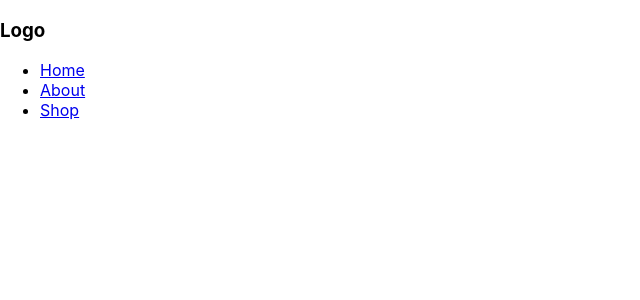
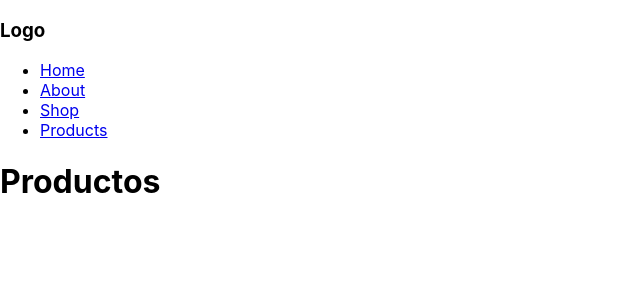
Before and after one commit to juaneme8/md-react-router, a React (Create React App) app: page /products in a window 1280 px wide. Shown: the top 300 px of the page, without its empty margins (0-640 px from the left). Built offline with nearby package versions, Linux system fonts and the light colour scheme.

Commit message:
Query string parameters parsed with query-string package

```diff
--- a/package.json
+++ b/package.json
@@ -6,6 +6,7 @@
     "@testing-library/jest-dom": "^5.11.5",
     "@testing-library/react": "^11.1.1",
     "@testing-library/user-event": "^12.2.0",
+    "query-string": "^6.13.7",
     "react": "^17.0.1",
     "react-dom": "^17.0.1",
     "react-router-dom": "^5.2.0",
--- a/src/App.js
+++ b/src/App.js
@@ -2,6 +2,7 @@ import Nav from './components/Nav';
 import About from './components/About';
 import Shop from './components/Shop';
 import ItemDetails from './components/ItemDetails';
+import Products from './components/Products';
 
 import { BrowserRouter as Router, Switch, Route } from 'react-router-dom';
 
@@ -16,6 +17,7 @@ function App() {
 				<Route path='/about' component={About} />
 				<Route path='/shop' exact component={Shop} />
 				<Route path='/shop/:id' component={ItemDetails} />
+				<Route path='/products' component={Products} />
 			</Switch>
 		</Router>
 	);
--- a/src/components/Nav.js
+++ b/src/components/Nav.js
@@ -15,6 +15,9 @@ function Nav() {
 				<li>
 					<Link to='/shop'>Shop</Link>
 				</li>
+				<li>
+					<Link to='/products'>Products</Link>
+				</li>
 			</ul>
 		</nav>
 	);
--- /dev/null
+++ b/src/components/Products.js
@@ -0,0 +1,13 @@
+import React from 'react';
+import queryString from 'query-string';
+function Products(props) {
+	const result = queryString.parse(props.location.search);
+	console.log(result);
+	return (
+		<div>
+			<h1>Productos</h1>
+		</div>
+	);
+}
+
+export default Products;
--- a/src/components/Shop.js
+++ b/src/components/Shop.js
@@ -16,7 +16,7 @@ function Shop() {
 	return (
 		<div>
 			<h1>Shop Page</h1>
-			{arr
+			{arr.length > 0
 				? arr.map(item => (
 						<li key={item.itemId}>
 							<Link to={`/shop/${item.itemId}`}>{item.item.name}</Link>
```
Also changed, not shown: 1 other file (tests, documents, lock files or other folders).
